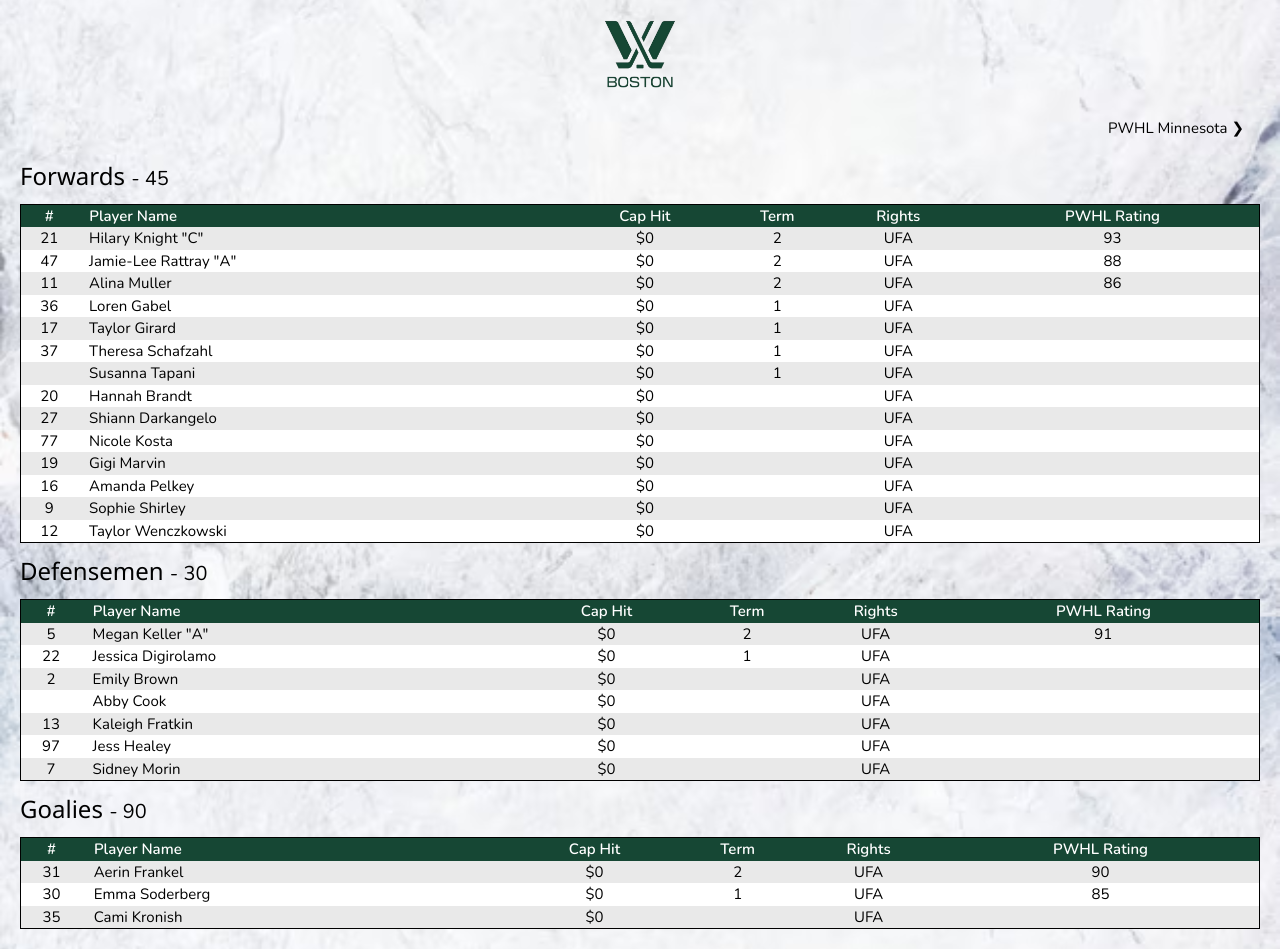
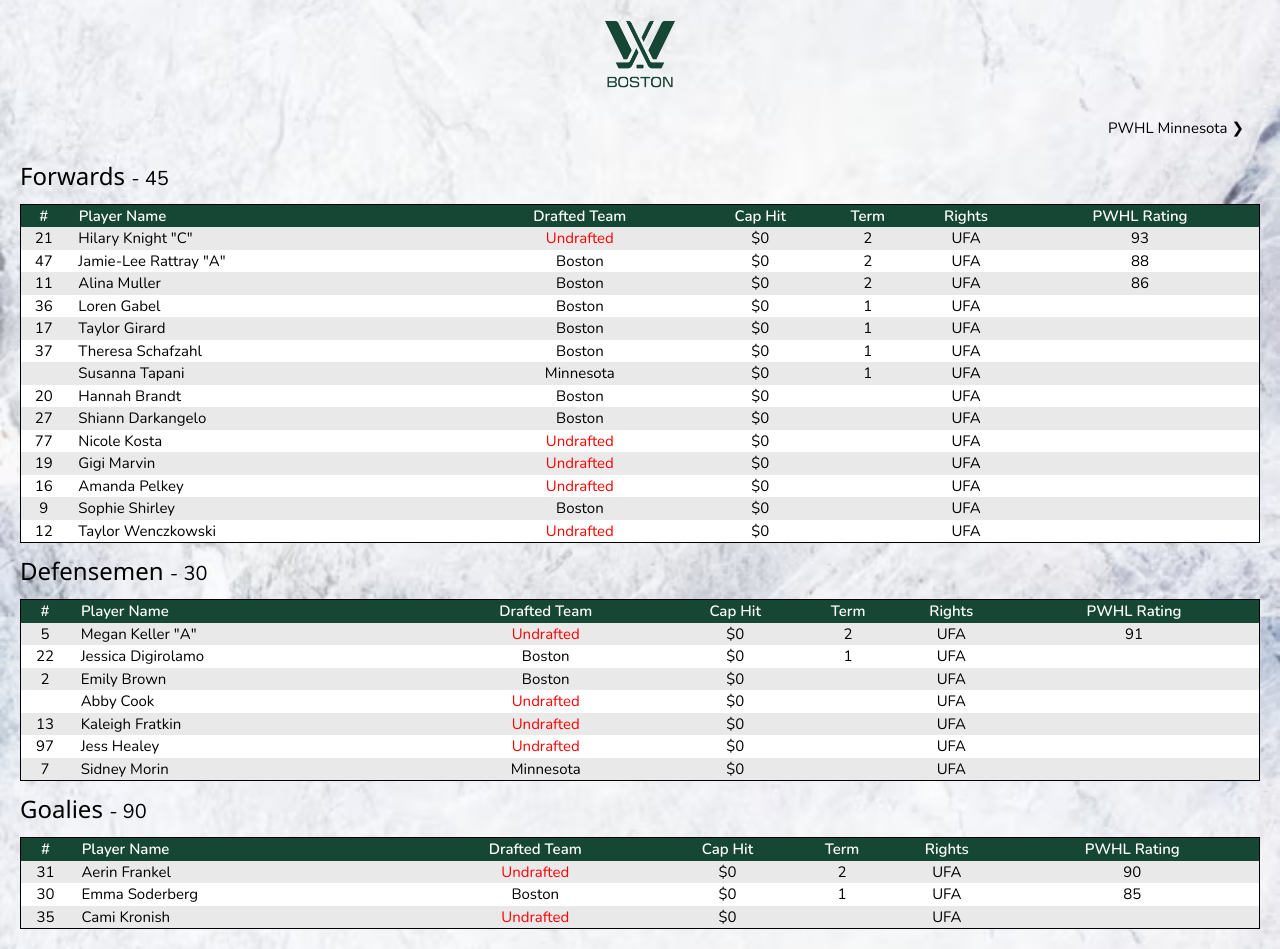
Before and after one commit to axiommike/original-picks, a PHP site: page /pwhl_BOS.php in a window 1280 px wide. Shown: the part 238-1187 px from the top of the page. Run offline with PHP 8.4, Linux system fonts and the light colour scheme; data comes from the database, SQL or seed files in the repository.

Commit message:
Update table_pwhl.php

```diff
--- a/table_pwhl.php
+++ b/table_pwhl.php
@@ -25,7 +25,7 @@ function generateTable($pdo, $signedTeam, $position, $limit, $title, $averageCou
     echo "<h3>$title <span style='font-size: 20px;'>- " . number_format($averageRating) . "</span></h3>";
     echo "<table class='sortable custom-table'>";
     echo "<thead style='background-color: black; color: white;'>";
-    echo "<tr><th class='w3-center'>#</th><th class='w3-left-align'>&nbsp;&nbsp;&nbsp;Player Name</th><th class='w3-center'>Cap Hit</th><th class='w3-center'>Term</th><th class='w3-center'>Rights</th><th class='w3-center'>PWHL Rating</th></tr>";
+    echo "<tr><th class='w3-center'>#</th><th class='w3-left-align'>&nbsp;&nbsp;&nbsp;Player Name</th><th class='w3-center'>Drafted Team</th><th class='w3-center'>Cap Hit</th><th class='w3-center'>Term</th><th class='w3-center'>Rights</th><th class='w3-center'>PWHL Rating</th></tr>";
     echo "</thead>";
     echo "<tbody class='w3-text-white w3-centered' id='tableContent'>";
 
@@ -35,11 +35,13 @@ function generateTable($pdo, $signedTeam, $position, $limit, $title, $averageCou
 
         // Check if contract type is Two-Way
         $capHitTextColor = $row['contractType'] === 'Two-Way' ? '#228B22' : $textColor;
+        $draftedTeamColor = $row['draftedTeam'] === 'Undrafted' ? '#ff0000' : $textColor;
 
         // Displays table rows
         echo "<tr style='background-color: $backgroundColor;' onmouseover=\"this.style.backgroundColor='white';\" onmouseout=\"this.style.backgroundColor='$backgroundColor';\">";
         echo "<td style='color: $textColor;'>{$row['jersey']}</td>";
         echo "<td class='w3-left-align' style='color: $textColor;'>&nbsp;&nbsp;&nbsp;{$row['playerName']}  {$row['captain']}</td>";
+        echo "<td style='color: $draftedTeamColor;'>{$row['draftedTeam']}</td>";
         echo "<td style='color: $capHitTextColor;'>" . '$' . number_format($row['capHit'], 0, '', ',') . "</td>";
         echo "<td style='color: $textColor;'>{$row['term']}</td>";
         echo "<td style='color: $textColor;'>{$row['rights']}</td>";
```
